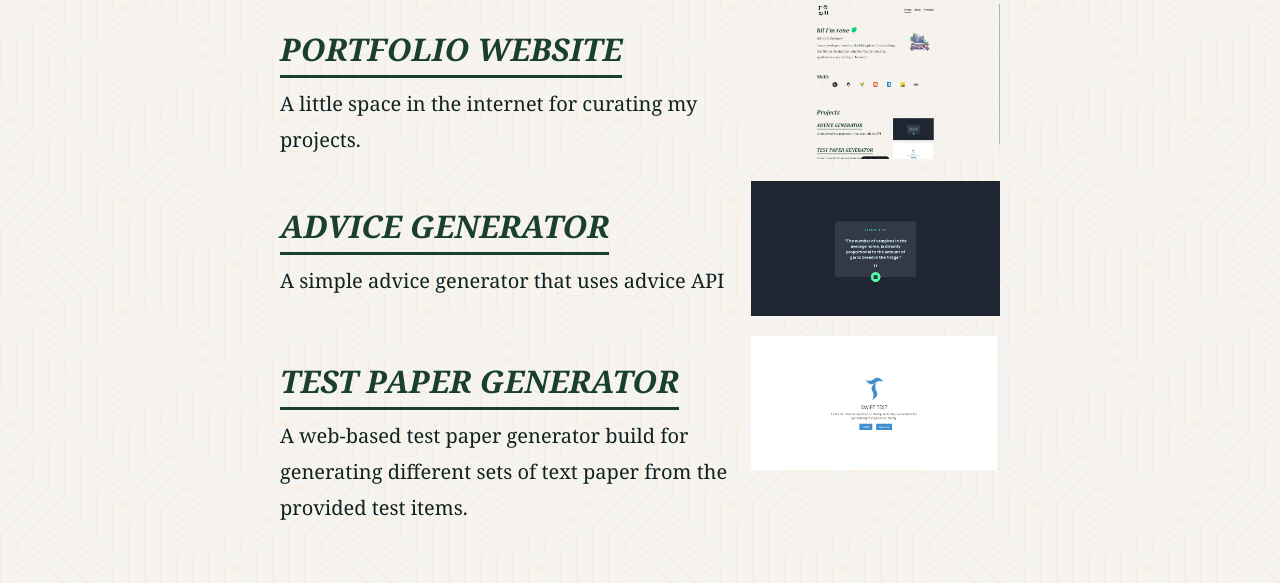
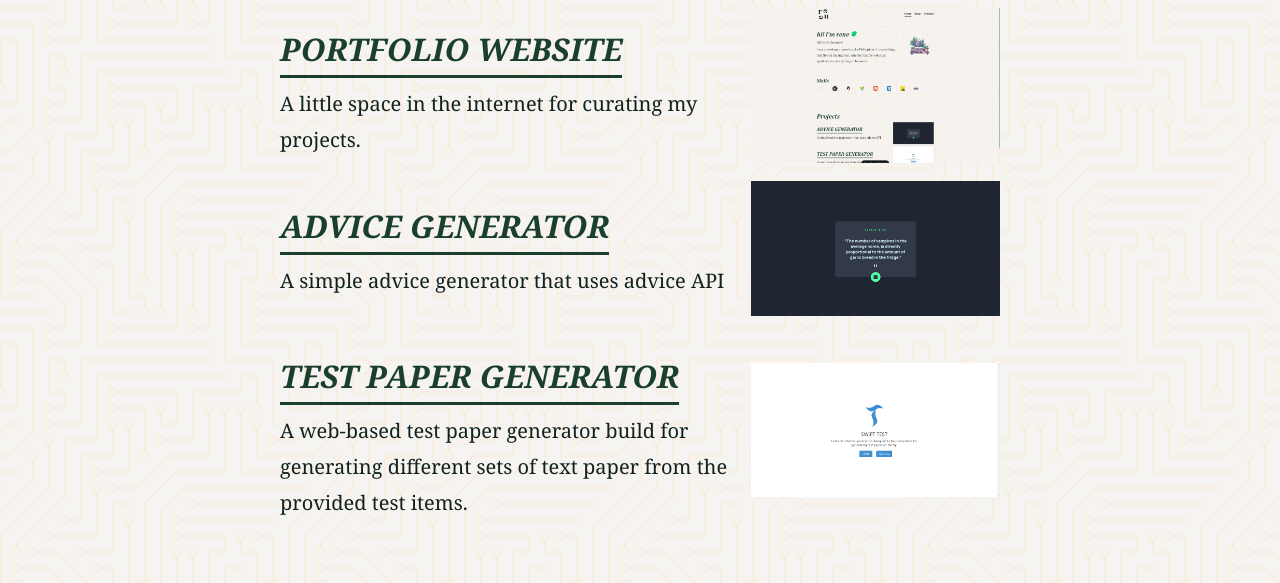
Before and after one commit to RiinSeresuto/that-kind-of-awesome-portfolio, an Astro site: page /projects in a window 1280 px wide. Shown: the part 217-800 px from the top of the page. Built offline with nearby package versions, Linux system fonts and the light colour scheme; Astro itself is replaced by a stand-in of ours.

Commit message:
fixed projects thumbnail alignment

```diff
--- a/src/components/Project.astro
+++ b/src/components/Project.astro
@@ -10,7 +10,7 @@ const { projects } = Astro.props;
 		<p>{projects.data.description}</p>
 	</div>
 	<div
-		class="project-card-thubnail"
+		class="project-card-thumbnail"
 		transition:name=`${projects.data.title}-image`
 	>
 		<img src={projects.data.image.src} width="100%" />
@@ -45,5 +45,11 @@ const { projects } = Astro.props;
 				font-size: var(--step-0);
 			}
 		}
+
+		.project-card-thumbnail {
+			display: flex;
+			justify-content: center;
+			align-items: center;
+		}
 	}
 </style>
```
